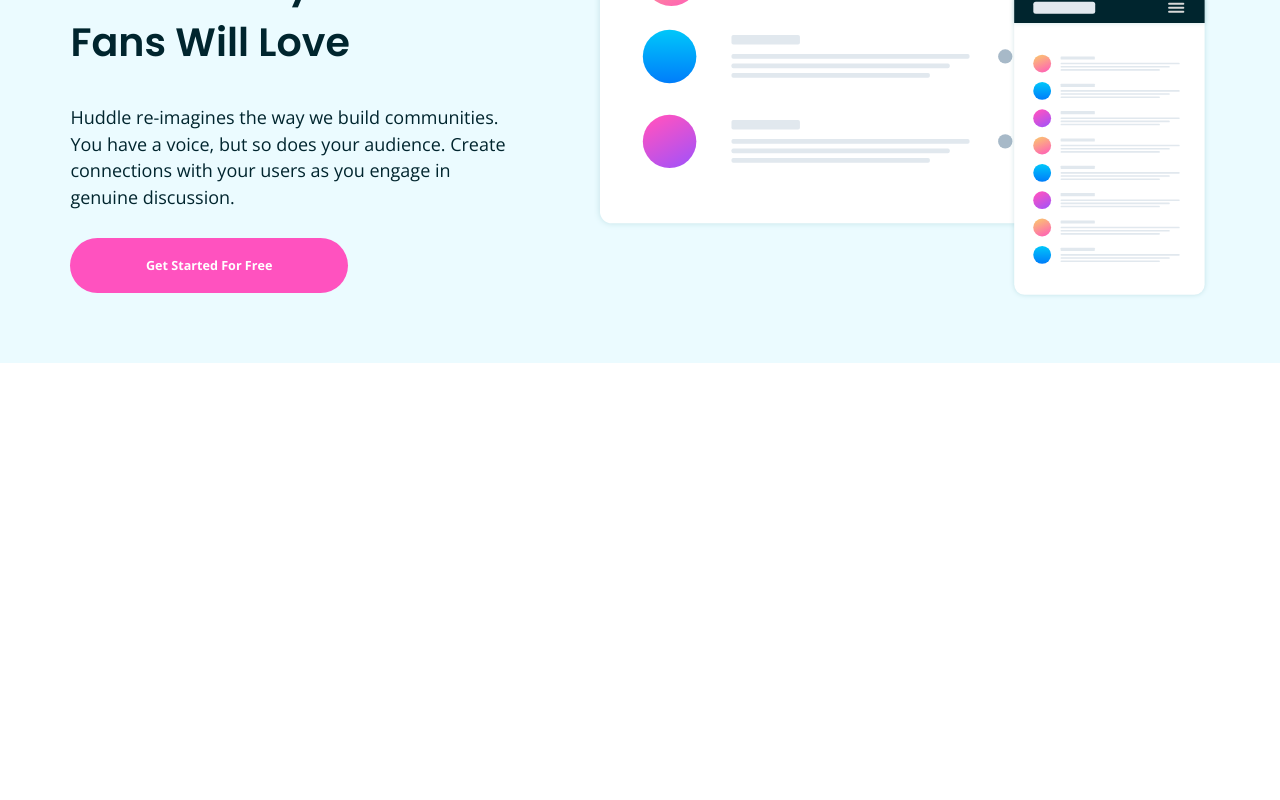
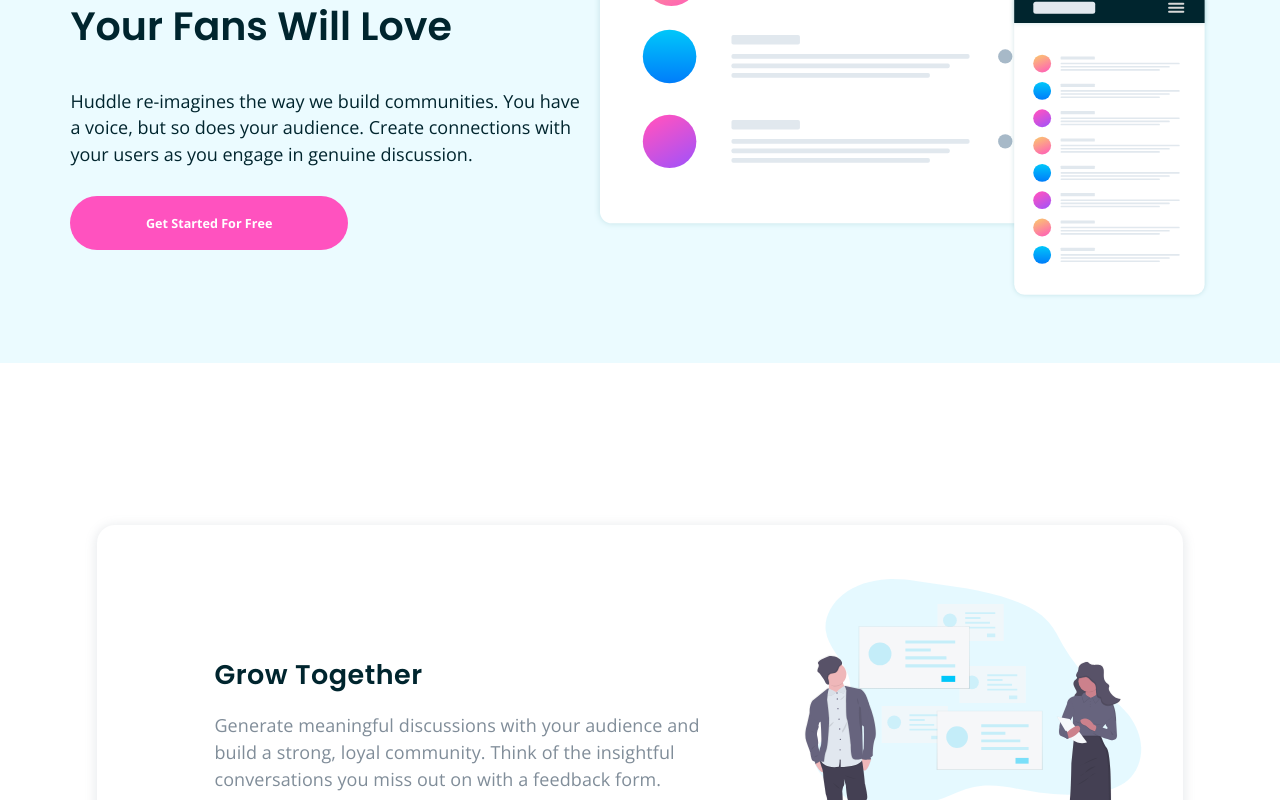
Before and after one commit to Yemisrach15/FEM, a JavaScript app in the folder huddle-landing-page-with-alternating-feature-blocks/: page / in a window 1280 px wide. Shown: the part 300-1100 px from the top of the page. Before the commit the page ends 800 px from the top, so only its background shows below. Built offline with nearby package versions, Linux system fonts and the light colour scheme; the HTML template or start-up script is replaced by a standard one.

Commit message:
Redo body style with responsiveness

```diff
--- a/huddle-landing-page-with-alternating-feature-blocks/src/App.js
+++ b/huddle-landing-page-with-alternating-feature-blocks/src/App.js
@@ -11,9 +11,9 @@
     <ThemeProvider theme={theme}>
       <GlobalStyle color="netural300" />
       <Header />
-      {/* <Main />
-      <Footer />
-      <Attribution /> */}
+      <Main />
+      {/* <Footer /> */}
+      {/* <Attribution /> */}
     </ThemeProvider >
   );
 }
--- a/huddle-landing-page-with-alternating-feature-blocks/src/components/Card.js
+++ b/huddle-landing-page-with-alternating-feature-blocks/src/components/Card.js
@@ -1,16 +1,50 @@
-import { StyledCard } from "./styles/Main.styled";
+import styled from "styled-components";
+import { border, color, space, layout, shadow, compose } from "styled-system";
 import Flex from "./styles/Flex.styled";
+import Image from "./styles/Image.styled";
+import TextTile, { Heading, Paragraph } from "./styles/TextTile.styled";
 
-export function Card({ src, heading, para }) {
+const CardStyled = styled.section`
+    ${compose(border, color, space, shadow, layout)}
+`
+
+export function Card({ src, heading, body, reverse }) {
+    const direction = reverse? "row-reverse": "row";
+
     return (
-        <StyledCard  color="netural200" width="13em">
-            <Flex alignItems="center" gap="3.1em">
-                <img src={src} alt="" />
-                <div>
-                    <h2>{heading}</h2>
-                    <p>{para}</p>
-                </div>
+        <CardStyled
+            boxShadow={1}
+            borderRadius={1}
+            maxWidth={[null, 18, "none"]}
+            m={[null, "0 auto", null]}
+            mb={[4, 4, 4]}
+            px={[3, 4, 13]}
+            pr={[null, null, 4]}
+            pt={6}
+            pb={[4, null, 7]}>
+            <Flex
+                flexDirection={["column", "column", `${direction}`]}
+                alignItems="center"
+                gap={["3.1em", null, "9.6em"]}>
+                <Image width={["84%", null, "38%"]}  src={src} alt="" />
+                <TextTile
+                    textAlign={['center', 'center', 'left']}>
+                    <Heading
+                        as={'h2'}
+                        fontSize={[3, null, 4]}
+                        letterSpacing={["compact.1", null, "stretched.2"]}
+                        mb={"0.6em"}>
+                        {heading}
+                    </Heading>
+                    <Paragraph
+                        color={'netural200'}
+                        fontSize={[1, null, 2]}
+                        lineHeight={[0, null, 1]}
+                        letterSpacing={["compact.2", null, "stretched.0"]}>
+                        {body}
+                    </Paragraph>
+                </TextTile>
             </Flex>
-        </StyledCard>
+        </CardStyled>
     );
 }
--- a/huddle-landing-page-with-alternating-feature-blocks/src/components/Header.js
+++ b/huddle-landing-page-with-alternating-feature-blocks/src/components/Header.js
@@ -2,7 +2,7 @@
 import Logo from "./styles/Logo.styled";
 import Container from "./styles/Container.styled";
 import Flex from "./styles/Flex.styled";
-import TextTile, { Heading, Paragraph } from "./TextTile";
+import TextTile, { Heading, Paragraph } from "./styles/TextTile.styled";
 import Image from "./styles/Image.styled";
 import styled from "styled-components";
 import { color, space, layout, compose } from 'styled-system';
@@ -15,9 +15,7 @@
 	return (
 		<HeaderStyled bg={'netural100'} py={["1.3em", null, 6]}>
 			<Container width={['medium', 'extraSmall', 'small']}>
-				<Flex
-					gap={"1em"}
-					mb={[7, null, "3.8em"]}>
+				<Flex gap={"1em"} mb={[9, null, "3.8em"]}>
 					<Logo
 						width={["5.8em", null, 11]}
 						src="./images/logo.svg" />
@@ -28,7 +26,7 @@
 						fontSize={[0, 1, 1]}
 						fontWeight={6}
 						boxShadow={1}
-						borderRadius={1}
+						borderRadius={2}
 						letterSpacing={['stretched.2', null, 'none']}
 						href="#">
 						Try It Free
@@ -60,7 +58,8 @@
 							py={[2, 2, 3]}
 							mb={[null, null, 5]}
 							fontSize={"0.7em"}
-							fontWeight={6}>
+							fontWeight={6}
+							href="#">
 							Get Started For Free
 						</Button>
 					</TextTile>
@@ -73,25 +72,4 @@
 			</Container>
 		</HeaderStyled>
 	);
-
-	// return (
-	//     <StyledHeader bg="netural100" p={[1, null, 7]}>
-	//         <Container width={[3, null, 2]}>
-	//             <Nav as="nav" mb={[4, null, 8]} flexDirection={"row"}>
-	//                 <Logo width={[0, null, 1]} src="./images/logo.svg" alt="" />
-	//                 <Button p={6} fontSize={[0, null, 1]} variant="secondary">Try It Free</Button>
-	//             </Nav>
-	//             <Flex flex="8%" px={["1.1em", null, "0em"]} alignItems={["initial", null, "center"]} flexDirection={[null, null, "row"]}>
-	//                 <div>
-	//                     <H1 fontSize={[3, null, 4]} fontFamily="header" letterSpacing={1} lineHeight={0} mb={2}>Build The Community Your Fans Will Love</H1>
-	//                     <P fontSize={1} letterSpacing={0} lineHeight={0} mb={3}>Huddle re-imagines the way we build communities. You have a voice, but so does your audience. Create connections with your users as you engage in genuine discussion.</P>
-	//                     <Button letterSpacing="0.5px" fontSize="0.6em" py="1.1em" variant="primary">Get Started For Free</Button>
-	//                 </div>
-	//                 <div>
-	//                     <img width="100%" src="./images/illustration-mockups.svg" alt=""></img>
-	//                 </div>
-	//             </Flex>
-	//         </Container>
-	//     </StyledHeader>
-	// );
 }
--- a/huddle-landing-page-with-alternating-feature-blocks/src/components/Main.js
+++ b/huddle-landing-page-with-alternating-feature-blocks/src/components/Main.js
@@ -1,24 +1,26 @@
 import { Card } from "./Card";
 import Container from "./styles/Container.styled";
-import { StyledMain } from "./styles/Main.styled";
 
 export function Main() {
     return (
-        <StyledMain>
-            <Container>
-                <Card
+        <main>
+            <Container
+                px={["0.3em", null, 3]}
+                py={18}
+                width={['medium', 'extraSmall', 'small']}>
+                <Card reverse
                     src="./images/illustration-grow-together.svg"
                     heading="Grow Together"
-                    para="Generate meaningful discussions with your audience and build a strong, loyal community. Think of the insightful conversations you miss out on with a feedback form." />
-                <Card reverse
+                    body="Generate meaningful discussions with your audience and build a strong, loyal community. Think of the insightful conversations you miss out on with a feedback form." />
+                <Card
                     src="./images/illustration-flowing-conversation.svg"
                     heading="Flowing Conversations"
-                    para="You wouldn't paginate a conversation in real life, so why do it online? Our threads have just-in-time loading for a more natural flow."/>
-                <Card
+                    body="You wouldn't paginate a conversation in real life, so why do it online? Our threads have just-in-time loading for a more natural flow."/>
+                <Card reverse
                     src="./images/illustration-your-users.svg"
                     heading="Your Users"
-                    para="It takes no time at all to integrate Huddle with your app's authentication solution. This means, once signed in to your app, your users can start chatting immediately."/>
+                    body="It takes no time at all to integrate Huddle with your app's authentication solution. This means, once signed in to your app, your users can start chatting immediately."/>
             </Container>
-        </StyledMain>
+        </main>
     );
 }
--- a/huddle-landing-page-with-alternating-feature-blocks/src/components/styles/Button.styled.js
+++ b/huddle-landing-page-with-alternating-feature-blocks/src/components/styles/Button.styled.js
@@ -30,7 +30,7 @@
 
 Button.defaultProps = {
 	variant: 'primary',
-	borderRadius: 1
+	borderRadius: 2
 }
 
 export default Button;
--- a/huddle-landing-page-with-alternating-feature-blocks/src/components/styles/Flex.styled.js
+++ b/huddle-landing-page-with-alternating-feature-blocks/src/components/styles/Flex.styled.js
@@ -5,7 +5,14 @@
     align-items: center;
     display: flex;
     justify-content: space-between;
-    gap: ${props => props.gap ? props.gap : "3em"};
+    gap: ${props => props.gap ? props.gap[0] : "3em"};
+
+    @media screen and (min-width: 'breakpoints.0') {
+        gap: ${props => props.gap ? props.gap[1] : props.gap[0]};
+    }
+    @media screen and (min-width: 'breakpoints.1') {
+        gap: ${props => props.gap ? props.gap[2] : props.gap[1]};
+    }
 
     & > : lastChild {
         ${flex}
--- a/huddle-landing-page-with-alternating-feature-blocks/src/components/styles/Theme.js
+++ b/huddle-landing-page-with-alternating-feature-blocks/src/components/styles/Theme.js
@@ -45,7 +45,7 @@
 // }
 
 let theme = {
-    breakpoints: ['375px', '768px', '1440px'],
+    breakpoints: ['376px', '769px', '1440px'],
     colors: {
         primary: 'hsl(322, 100%, 66%)',
         netural100: 'hsl(193, 100%, 96%)',
@@ -61,6 +61,8 @@
     letterSpacings: {
         compact: [
             "-2px",
+            "-0.8px",
+            "-0.6px",
         ],
         stretched: [
             "0.1px",
@@ -75,10 +77,10 @@
         1.5,
         1.6
     ],
-    radii: ["0em", "10em"],
+    radii: ["0em", "1em", "10em"],
     shadows: ["none", "0px 2px 10px 3px hsl(208deg 11% 55% / 15%)"],
-    sizes: ["0em", "1em", "2em", "3em", "4em", "5em", "6em", "7em", "8em", "9em", "10em", "11em"],
-    space: ["0em", "0.5em", "1em", "1.5em", "2em", "2.5em", "3em", "3.5em", "4em", "4.5em", "5em", "5.5em", "6em"],
+    sizes: ["0em", "1em", "2em", "3em", "4em", "5em", "6em", "7em", "8em", "9em", "10em", "11em", "12em", "13em", "14em", "15em", "16em", "17em", "18em"],
+    space: ["0em", "0.5em", "1em", "1.5em", "2em", "2.5em", "3em", "3.5em", "4em", "4.5em", "5em", "5.5em", "6em", "6.5em", "7em", "7.5em", "8em", "8.5em", "9em"],
     width: {
         extraSmall: {
             width: '70%'
```
Also changed, not shown: huddle-landing-page-with-alternating-feature-blocks/src/components/styles/TextTile.styled.js (renamed from huddle-landing-page-with-alternating-feature-blocks/src/components/TextTile.js).
